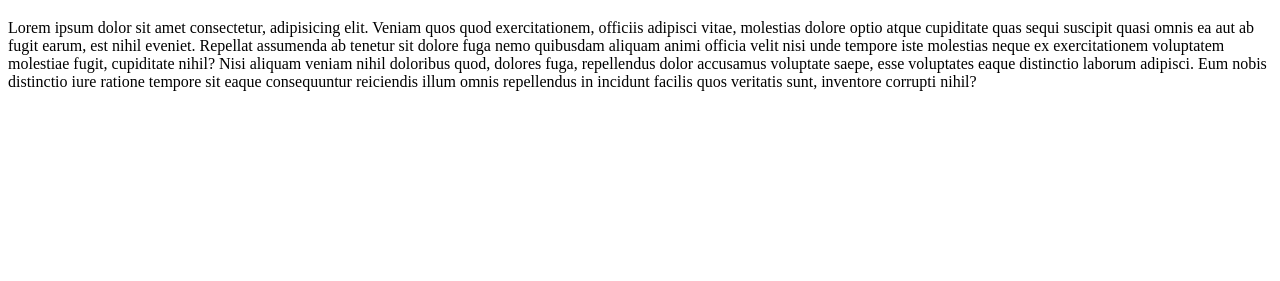
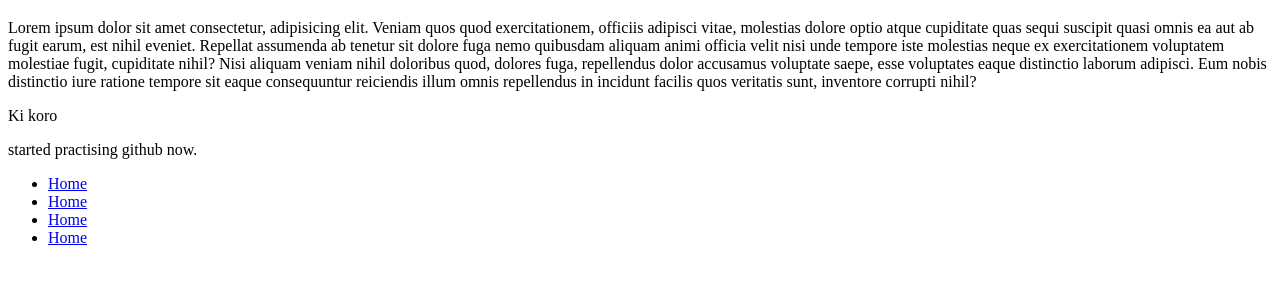
Before and after one commit to Aminul-Hasan-Emon/My-first-website, a plain HTML site: page index.html in a window 1280 px wide. Shown: the part 61-342 px from the top of the page. Drawn offline with Linux system fonts and the light colour scheme.

Commit message:
Learning Github

```diff
--- a/index.html
+++ b/index.html
@@ -10,6 +10,14 @@
 
     <h1>My First ever website</h1>
     <p>Lorem ipsum dolor sit amet consectetur, adipisicing elit. Veniam quos quod exercitationem, officiis adipisci vitae, molestias dolore optio atque cupiditate quas sequi suscipit quasi omnis ea aut ab fugit earum, est nihil eveniet. Repellat assumenda ab tenetur sit dolore fuga nemo quibusdam aliquam animi officia velit nisi unde tempore iste molestias neque ex exercitationem voluptatem molestiae fugit, cupiditate nihil? Nisi aliquam veniam nihil doloribus quod, dolores fuga, repellendus dolor accusamus voluptate saepe, esse voluptates eaque distinctio laborum adipisci. Eum nobis distinctio iure ratione tempore sit eaque consequuntur reiciendis illum omnis repellendus in incidunt facilis quos veritatis sunt, inventore corrupti nihil?</p>
+    <span>Ki koro</span>
+    <p>started practising github now.</p>
+    <ul>
+        <li><a href="#">Home</a></li>
+        <li><a href="#">Home</a></li>
+        <li><a href="#">Home</a></li>
+        <li><a href="#">Home</a></li>
+    </ul>
 
 </body>
 </html>
```
